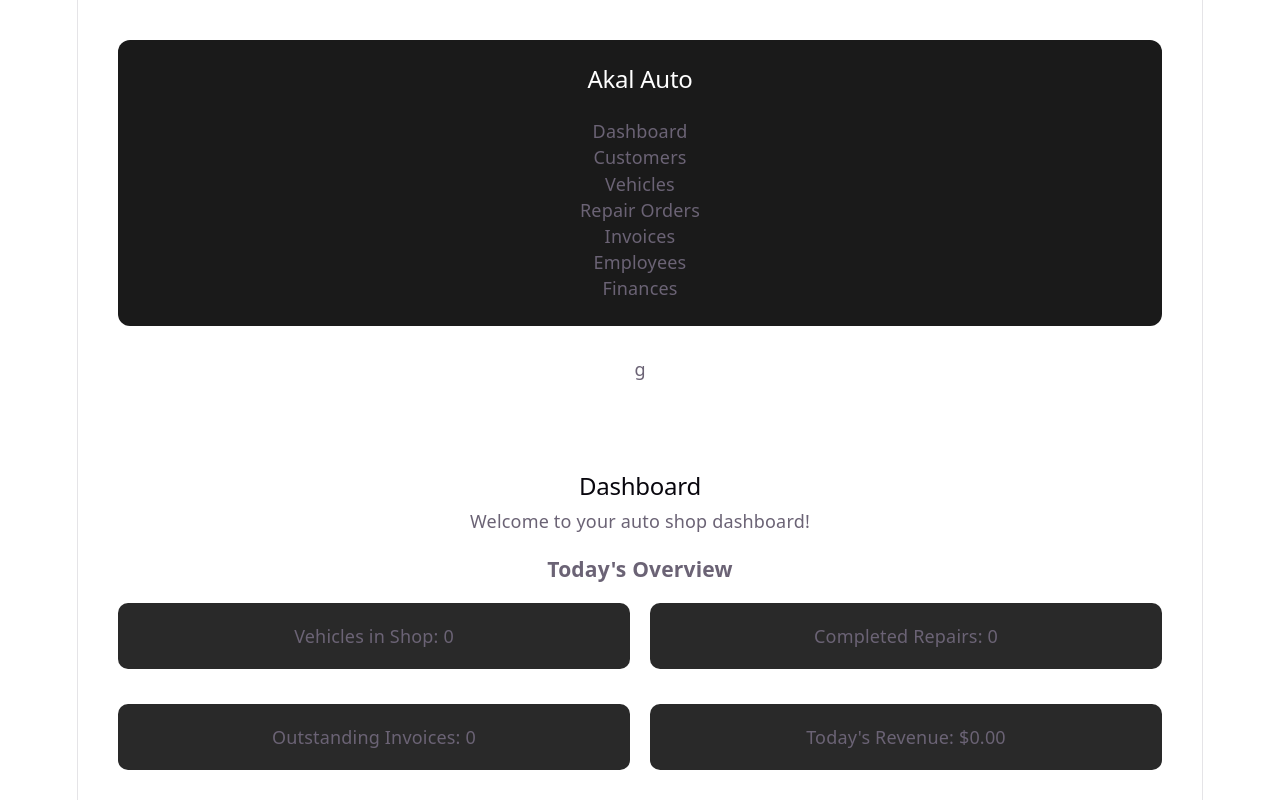
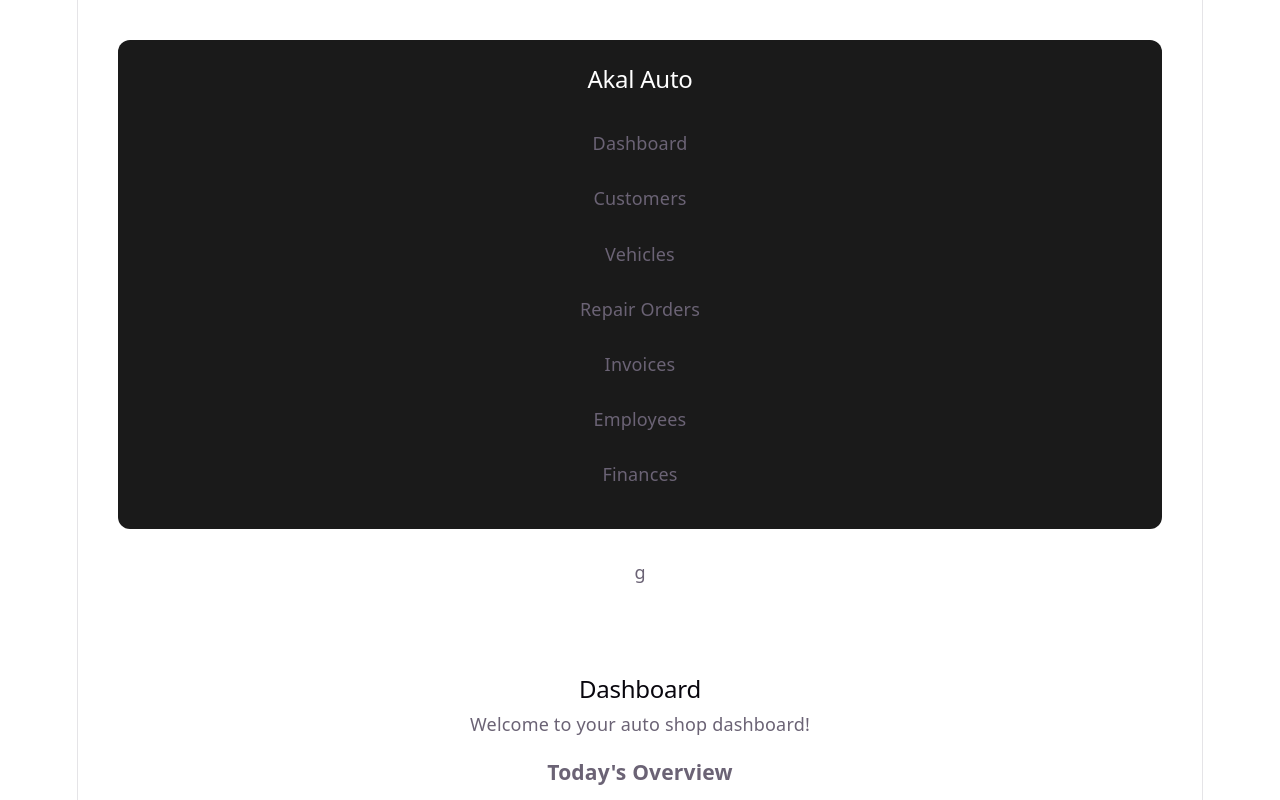
Before and after one commit to Ravjotk/auto-shop-management-system, a React app in the folder frontend/: page / in a window 1280 px wide. Shown: the top 800 px of the page. Built offline with nearby package versions, Linux system fonts and the light colour scheme; the HTML template or start-up script is replaced by a standard one.

Commit message:
error handling

```diff
--- a/frontend/src/App.css
+++ b/frontend/src/App.css
@@ -42,3 +42,14 @@ li {
   color: #ffffff;
   margin-bottom: 25px;
 }
+
+.sidebar p {
+  padding: 12px;
+  margin: 5px 0;
+  border-radius: 8px;
+  cursor: pointer;
+}
+
+.sidebar p:hover {
+  background-color: #333333;
+}
```
